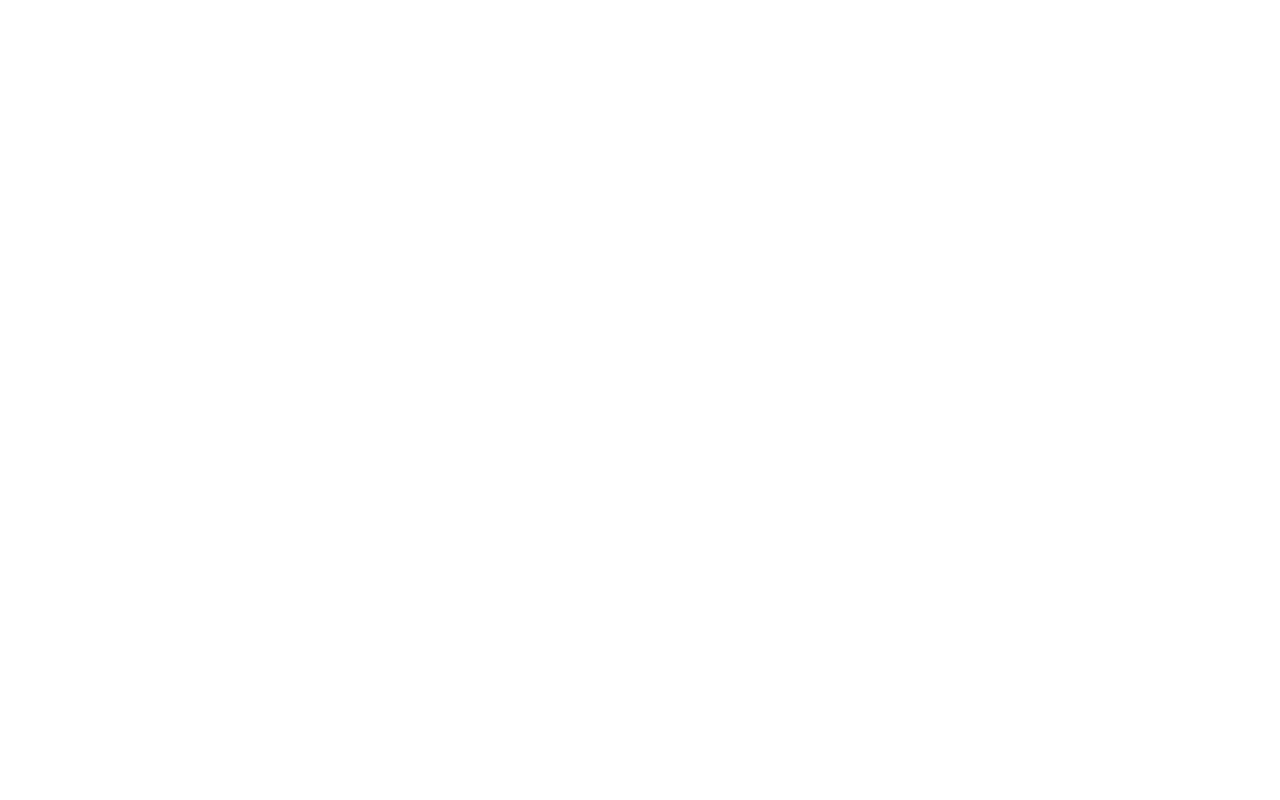
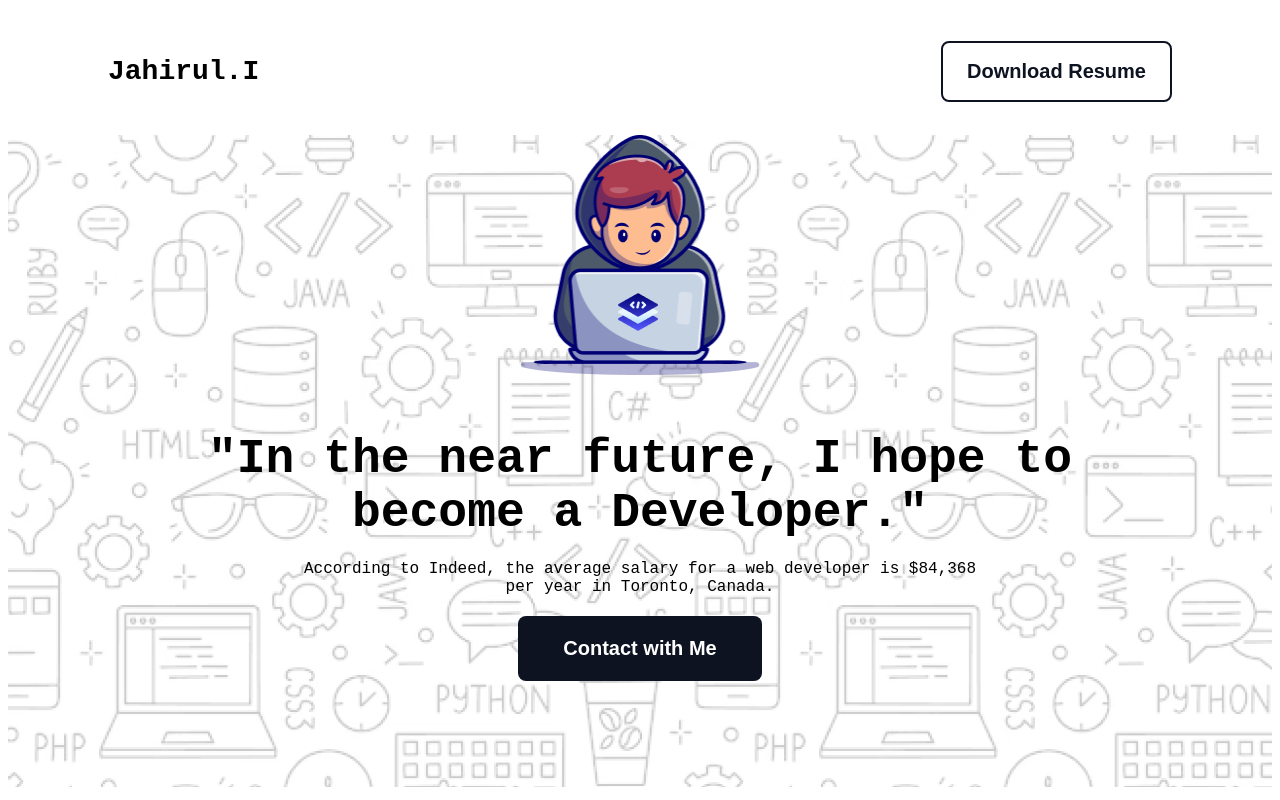
Before and after one commit to prokrity898/Assignment-1, a plain HTML site: page index.html in a window 1280 px wide. Drawn offline with Linux system fonts and the light colour scheme; a web font is replaced by a local one.

Commit message:
Lets export the nav and banner part design

```diff
--- a/index.html
+++ b/index.html
@@ -2,11 +2,33 @@
 <html lang="en">
 <head>
     <meta charset="UTF-8">
-    <meta name="viewport" content="width=device-width, initial-scale=1.0">
+    <meta name="viewport" content="width=<device-width>, initial-scale=1.0">
     <title>Assignment-1</title>
+    <link rel="preconnect" href="https://fonts.googleapis.com">
+    <link rel="preconnect" href="https://fonts.gstatic.com" crossorigin>
+    <link href="https://fonts.googleapis.com/css2?family=Azeret+Mono:ital,wght@0,100..900;1,100..900&display=swap" rel="stylesheet">
     <link rel="stylesheet" href="/styles.css">
 </head>
-<body>
-
+<body class="azeret-mono-normal">
+    <header>
+        <nav>
+            <h3 class="nav-title">Jahirul.I</h3>
+            <ul>
+                <li><a href=""><button class="btn-primary">Download Resume</button></a></li>
+            </ul>
+        </nav>
+        <div class="banner">
+            <div class="hero-section">
+                <div class="banner-content">
+                    <img class="content-img" src="/images/Group.png" alt="">
+                    <h1 class="content-heading">"In the near future, I hope to become a Developer."</h1>
+                    <p class="content-para">According to Indeed, the average salary for a web developer is $84,368 per year in Toronto, Canada. </p>
+                    <a href="#footer-link">
+                        <button class="content-btn">Contact with Me</button>
+                    </a>
+                </div>
+            </div>
+        </div>
+    </header>
 </body>
 </html>
--- a/styles.css
+++ b/styles.css
@@ -0,0 +1,138 @@
+
+/* font style*/
+
+.azeret-mono-normal {
+    font-family: "Azeret Mono", monospace;
+    font-optical-sizing: auto;
+    font-weight: <weight>;
+    font-style: normal;
+  }
+
+
+  /* Shared styles */
+
+  .btn-primary{
+      font-size: 20px;
+      font-weight: 600;
+      color: #0D1321;
+      padding: 17px 24px;
+      border-radius: 8px;
+      border: 2px solid #0D1321;
+      background-color: transparent;
+  }
+  .btn-secondary{
+      font-size: 20px;
+      font-weight: 600;
+      position: bottom left;
+      padding: 10px 20px;
+      background-color: white;
+      border: 1px solid rgba(13, 19, 33, 1.00);
+  }
+  .ms1-box-design{
+      padding: 48px 48px;
+      display: flex;
+      align-items: center;
+      border-radius: 16px;
+      background-color: #FFFFFF;
+      margin: 32px;
+      box-sizing: 0 4px 8px rgba(13, 19, 33, 0.10);
+  }
+  .ms1-box-content{
+      padding: 10px;
+  }
+  .ms1-para-design{
+      font-size: 16px;
+      font-weight: 400;
+      margin-bottom: 24px;
+  }
+  .ms1-box24-heading{
+    font-size: 24px;
+    font-weight: 700;
+    margin-bottom: 16px;
+}
+  .section234-title{
+      font-size: 32px;
+      font-weight: 900;
+      padding: 0 144px 24px 144px;
+  }
+  .section234-para{
+      font-size: 16px;
+      font-weight: 400;
+      max-width: 852px;
+      padding: 0 144px 48px 144px;
+  }
+
+
+  /* styles of heading section */
+
+  header{
+    width: 100%; background-color: #FFFFFF;
+  }
+  nav{
+      display: flex;
+      align-items: center;
+      justify-content: space-between;
+      padding: 20px 100px;
+  }
+  .nav-title{
+      font-weight: 800px;
+      font-size: 28px;
+  }
+  nav ul{
+    display: flex;
+    align-items: center;
+    list-style: none;
+    margin: 0;
+    padding: 0;
+  }
+  nav ul li{
+
+     margin-left: 20px;
+  }
+
+
+  /* Banner content design */
+
+  .banner{
+      background-image: url(/images/Hero-bg.png);
+      background-size: cover;
+      background-position: center;
+      display: flex;
+      justify-content: center;
+      height: 652px;
+      width: 1440;
+      padding: 0 20px;
+  }
+  .hero-section{
+      max-width: 998px;
+      text-align: center;
+  }
+  .content-img{
+      height: 240.28px;
+      width: 240px;
+      margin-bottom: 20px;
+  }
+  .banner-content{
+      width: 100%;
+  }
+  .content-heading{
+      font-size: 48px;
+      font-weight: 900;
+      margin-bottom: 20px;
+  }
+  .content-para{
+      font-size: 16px;
+      font-weight: 400;
+      max-width: 700px;
+      margin: 0 auto 20px auto;
+  }
+  .content-btn{
+      border-radius: 8px;
+      background-color: #0D1321;
+      height: 65px;
+      width: 244px;
+      font-size: 20px;
+      font-weight: 600;
+      color: #FFFFFF;
+      border: none;
+  }
```
